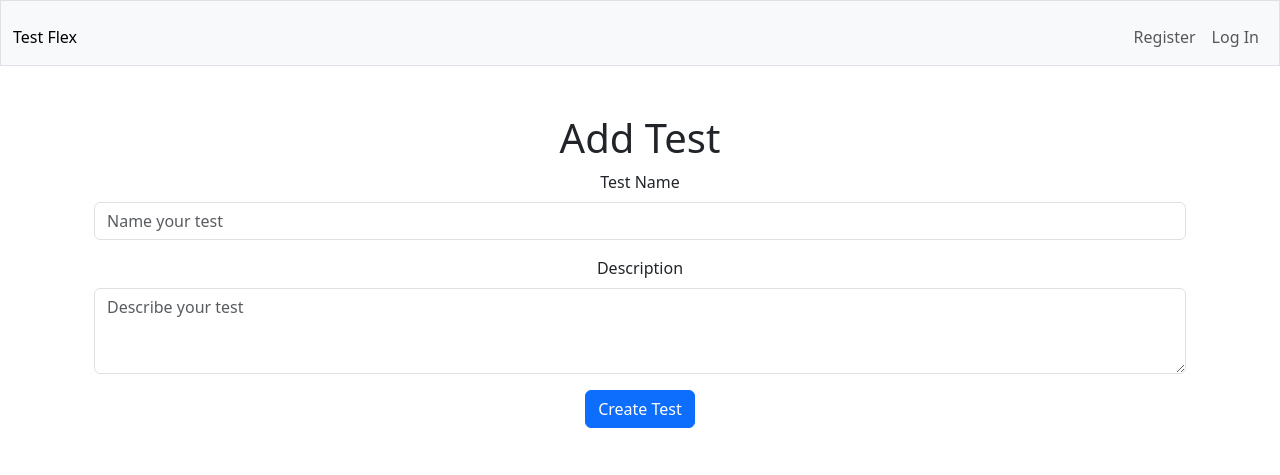
After one commit to quantumGrail/testFlex, a Flask app: page /add_test in a window 1280 px wide. The commit adds this page. Shown: the top 475 px of the page. Run offline with Flask 3, Linux system fonts and the light colour scheme; some libraries are stand-ins or nearby versions.

Commit message:
Update add modal and render new page headers

```diff
--- a/application/app.py
+++ b/application/app.py
@@ -105,24 +105,29 @@ def tests():
 
     return render_template("tests.html", tests=tests)
 
-@app.route("/add_test", methods=["POST"])
+@app.route("/add_test", methods=["POST", "GET"])
 def add_test():
     """Retrieve and insert test data into database"""
-    test_name = request.json.get('name')
-    test_description = request.json.get('description')
-    user_id = session.get('user_id')
+    if request.method == "POST":
+        name = request.form.get("name")
+        description = request.form.get("description")
+        user_id = session.get('user_id')
 
-    # Server-side Validations
-    if not test_name:
-        return jsonify({'error': 'Test name is required'}), 400
+        # Server-side Validations
+        if not name:
+            return jsonify({'error': 'Test name is required'}), 400
 
-    if not test_description:
-        return jsonify({'error': 'Test description is required'}), 400
+        if not description:
+            return jsonify({'error': 'Test description is required'}), 400
 
-    cs50_db.execute("INSERT INTO tests (name, description, user_id) VALUES (?, ?, ?)",
-               test_name, test_description, user_id)
+        cs50_db.execute("INSERT INTO tests (name, description, user_id) VALUES (?, ?, ?)",
+               name, description, user_id)
 
-    return jsonify({'message': 'Test added successfully'})
+        return redirect("/tests")
+
+    else:
+        return render_template("add_test.html")
+
 
 @app.route("/edit_test/<int:test_id>", methods=["GET", "POST"])
 def edit_test(test_id):
--- /dev/null
+++ b/application/templates/add_test.html
@@ -0,0 +1,22 @@
+{% extends "layout.html" %}
+
+{% block title %}
+ - Add Test
+{% endblock %}
+
+{% block content %}
+    <div class="container">
+        <h1>Add Test</h1>
+        <form method="POST">
+            <div class="mb-3">
+                <label for="name" class="form-label">Test Name</label>
+                <input type="text" class="form-control" id="name" name="name" placeholder="Name your test">
+            </div>
+            <div class="mb-3">
+                <label for="description" class="form-label">Description</label>
+                <textarea class="form-control" id="description" name="description" rows="3" placeholder="Describe your test"></textarea>
+            </div>
+            <button type="submit" class="btn btn-primary">Create Test</button>
+        </form>
+    </div>
+{% endblock %}
--- a/application/templates/automation.html
+++ b/application/templates/automation.html
@@ -3,3 +3,9 @@
 {% block title %}
  - Automation
 {% endblock %}
+
+{% block content %}
+<div class="container">
+    <h1>Automation</h1>
+</div>
+{% endblock %}
--- a/application/templates/results.html
+++ b/application/templates/results.html
@@ -3,3 +3,9 @@
 {% block title %}
  - Results
 {% endblock %}
+
+{% block content %}
+<div class="container">
+    <h1>Results</h1>
+</div>
+{% endblock %}
```
Also changed, not shown: application/templates/tests.html (+1 -18 lines), application/test-flex.db, 2 other files.
